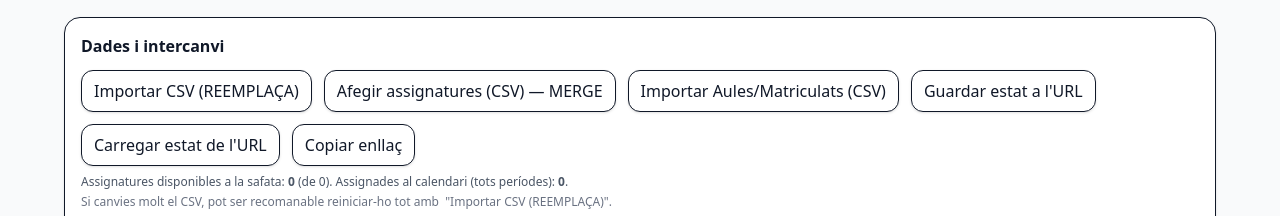
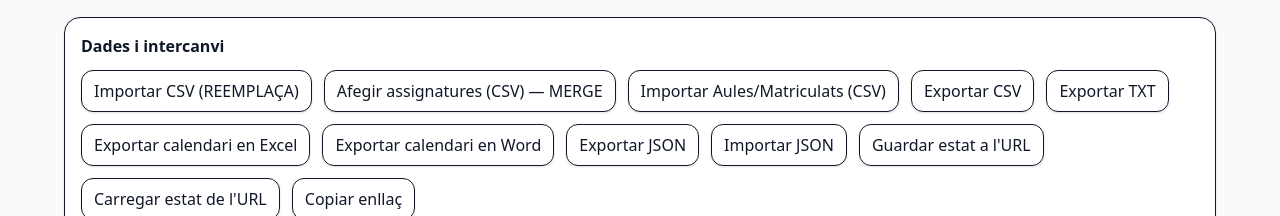
Before and after one commit to sambrocindrela-ctrl/gestor-examens, a Vue app: page / in a window 1280 px wide. Shown: the part 131-347 px from the top of the page. Built offline with nearby package versions, Linux system fonts and the light colour scheme; the HTML template or start-up script is replaced by a standard one.

Commit message:
Restore missing export buttons in main

```diff
--- a/src/components/PlannerToolbar.vue
+++ b/src/components/PlannerToolbar.vue
@@ -71,6 +71,32 @@ function getTipusLabel(tipus: string) {
 
       <label class="px-3 py-2 border rounded-xl shadow-sm cursor-pointer bg-white hover:bg-gray-50">
         Importar Aules/Matriculats (CSV)
+        <input
+          type="file"
+          accept=".csv,text/csv"
+          class="hidden"
+          @change="(e) => emit('import-rooms-csv', e)"
+        />
+      </label>
+
+      <button @click="emit('export-csv')" class="px-3 py-2 border rounded-xl shadow-sm hover:bg-gray-50">
+        Exportar CSV
+      </button>
+      <button @click="emit('export-txt')" class="px-3 py-2 border rounded-xl shadow-sm hover:bg-gray-50">
+        Exportar TXT
+      </button>
+      <button @click="emit('export-excel')" class="px-3 py-2 border rounded-xl shadow-sm hover:bg-gray-50">
+        Exportar calendari en Excel
+      </button>
+      <button @click="emit('export-word')" class="px-3 py-2 border rounded-xl shadow-sm hover:bg-gray-50">
+        Exportar calendari en Word
+      </button>
+      <button @click="emit('export-json')" class="px-3 py-2 border rounded-xl shadow-sm hover:bg-gray-50">
+        Exportar JSON
+      </button>
+
+      <label class="px-3 py-2 border rounded-xl shadow-sm cursor-pointer bg-white hover:bg-gray-50">
+        Importar JSON
         <input
           type="file"
           accept="application/json"
```
